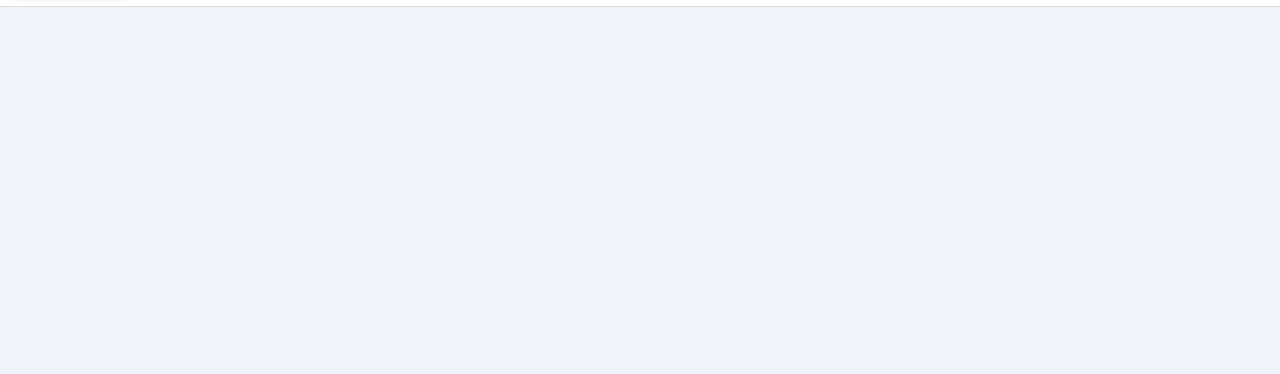
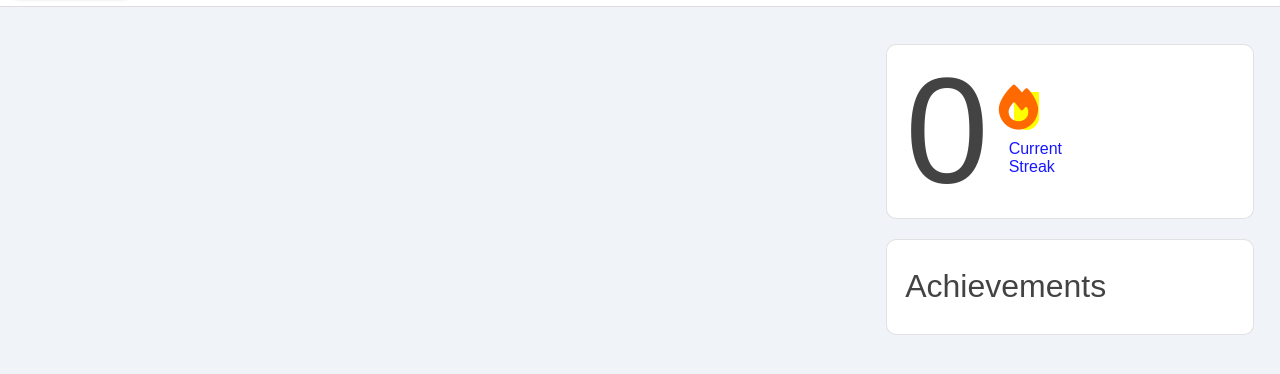
Before and after one commit to Prajwaluppalapati/shortcut-hub, a website with bundled scripts: page main.html in a window 1280 px wide. Shown: the part 46-420 px from the top of the page. Built offline with nearby package versions, Linux system fonts and the light colour scheme; no server answers.

Commit message:
Commit after 19 hours 51 mins
-> Made the daily streak section.
-> Making the achievements section next.
-> Making a sample shortcut learning course and winding up.

```diff
--- a/main.css
+++ b/main.css
@@ -131,7 +131,92 @@ body{
 
 .main_cnt{
    width: 100%;
-   height: 100vh;
+   height: 75vh;
    display: flex;
    flex-direction: row;
+   padding-top: 5%;
 }
+
+.main_cnt_left{
+    width: 70%;
+}
+
+.main_cnt_right{
+    width: 30%;
+    padding: 2%;
+    display: flex;
+    flex-direction: column;
+    gap: 20px;
+}
+
+.streak_cnt{
+    background: white;
+    padding-left: 5%;
+    border-radius: 10px;
+    display: flex;
+    flex-direction: row;
+    gap: 20px;
+    font-family: sans-serif;
+    border: 1px solid rgba(0, 0, 0, 0.116);
+}
+
+.streak_cnt h1{
+    font-size: 150px;
+    font-weight: normal;
+    margin-top: auto;
+    margin-bottom: auto;
+    color: rgba(0, 0, 0, 0.737);
+}
+
+.streak_right{
+    display: flex;
+    flex-direction: column;
+    margin-top: auto;
+    margin-bottom: auto;
+}
+
+.streak_right p{
+    margin-top: 10px;
+    color: rgb(23, 23, 255);
+}
+
+.fire_background{
+  background: yellow;
+  width: 25px;
+  border-radius: 100px;
+  padding-right: 0;
+  margin-left: 5px;
+  position: relative;
+  z-index: 0;
+}
+
+.fire_background:before{
+    content: "";
+    position: absolute;
+    width: 25px;
+    background: white;
+    height: 22px;
+    z-index: -10;
+}
+
+.streak_right i{
+    font-size: 45px;
+    color: rgb(255, 106, 0);
+    margin-left: -15px;
+    z-index: 10;
+    margin-top: 15px;
+}
+
+.achievements_cnt{
+    background: white;
+    padding: 2%;
+    border: 1px solid rgba(0, 0, 0, 0.116);
+    border-radius: 10px;
+    font-family: sans-serif;
+    padding-left: 5%;
+}
+
+.achievements_cnt h1{
+    font-weight: 100;
+    color: rgba(0, 0, 0, 0.737);
+}
--- a/main.html
+++ b/main.html
@@ -37,8 +37,18 @@
       </div> <!-- End of main cnt left-->
 
       <div class="main_cnt_right">
-         <div class="">
+         <div class="streak_cnt">
+            <h1 id="streakCount">0</h1>
+            <div class="streak_right">
+              <div class="fire_background">
+                <i class="fa-solid fa-fire"></i>
+              </div>
+              <p>Current<br>Streak</p>
+            </div>
+         </div>
 
+         <div class="achievements_cnt">
+            <h1> Achievements </h1>
          </div>
       </div> <!-- End of main cnt right -->
 
```
